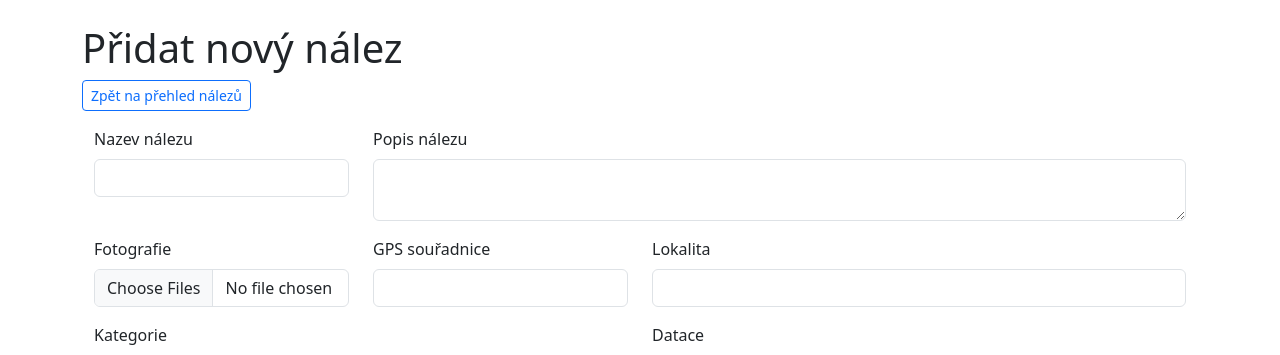
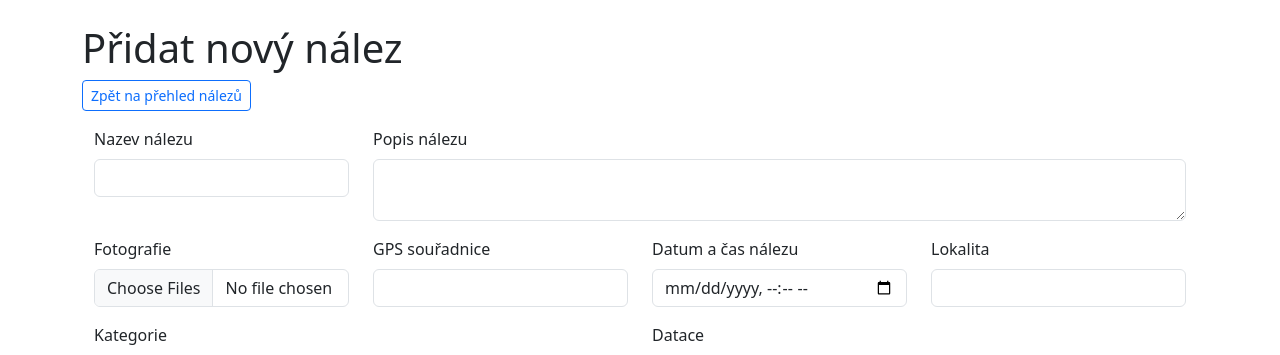
Before and after one commit to jirka8/ArchFlask, a Flask app: template templates/add_item.html in a window 1280 px wide. Shown: the part 56-411 px from the top of the page. Run offline with Flask 3, Linux system fonts and the light colour scheme; the template is opened without the code that fills it: values that come from a table or form of the project are taken from there, others are empty; parts of the project's set-up code (start-up, migrations or seed data) failed here and were passed over; some libraries are stand-ins or nearby versions.

Commit message:
- final formulare pro pridani nalezu

```diff
--- a/app.py
+++ b/app.py
@@ -74,7 +74,11 @@ def add_item():
     form.area_id.choices = areas_choices
 
     if request.method == 'POST' and form.validate():
+        #item = Items(form.title.data, form.description.data)
         print(form.data)
+    else:
+        print(form.data)
+        print(form.errors)
 
     return render_template('add_item.html', form=form)
 @app.route('/items/edit/<item_id>', methods=['GET', 'POST'])
--- a/forms.py
+++ b/forms.py
@@ -1,8 +1,9 @@
 from openpyxl.drawing.text import TextField
 from wtforms import Form, BooleanField, StringField, PasswordField, validators
 from flask_wtf import FlaskForm
+from flask_wtf.file import FileAllowed, FileRequired
 from wtforms.fields.choices import SelectField, SelectMultipleField
-from wtforms.fields.datetime import DateTimeField
+from wtforms.fields.datetime import DateTimeField, DateTimeLocalField
 from wtforms.fields.simple import TextAreaField, SubmitField, MultipleFileField
 
 
@@ -24,10 +25,10 @@ class CategoryForm(FlaskForm):
 class ItemsForm(FlaskForm):
     title = StringField('Nazev nálezu', validators=[validators.DataRequired()])
     description = TextAreaField('Popis nálezu', validators=[validators.DataRequired()])
-    found_at = DateTimeField('Datum a čas nálezu', format='%m.%d.%Y T%H:%M')
+    found_at = DateTimeLocalField('Datum a čas nálezu', format='%m. %d. %Y')
     location = StringField('GPS souřadnice')
     area_id = SelectField('Lokalita', coerce=int, validate_choice=False)
-    categories = SelectMultipleField('Kategorie', coerce=int)
+    categories = SelectMultipleField('Kategorie', coerce=int, validators=[FileAllowed(['jpg', 'jpeg', 'png'], 'Pouze obrázky!')])
     dating = SelectMultipleField('Datace', coerce=int)
     images = MultipleFileField('Fotografie')
     submit = SubmitField('Ulozit')
--- a/templates/add_item.html
+++ b/templates/add_item.html
@@ -24,6 +24,10 @@
                 {{ form.location.label(class="form-label") }}
                 {{ form.location(class="form-control") }}
             </div>
+            <div class="col-3">
+                {{ form.found_at.label(class="form-label") }}
+                {{ form.found_at(class="form-control", id="found_at") }}
+            </div>
             <div class="col">
                 {{ form.area_id.label(class="form-label") }}
                 {{ form.area_id(class="form-control") }}
```
Also changed, not shown: models.py (+4 -3 lines).
